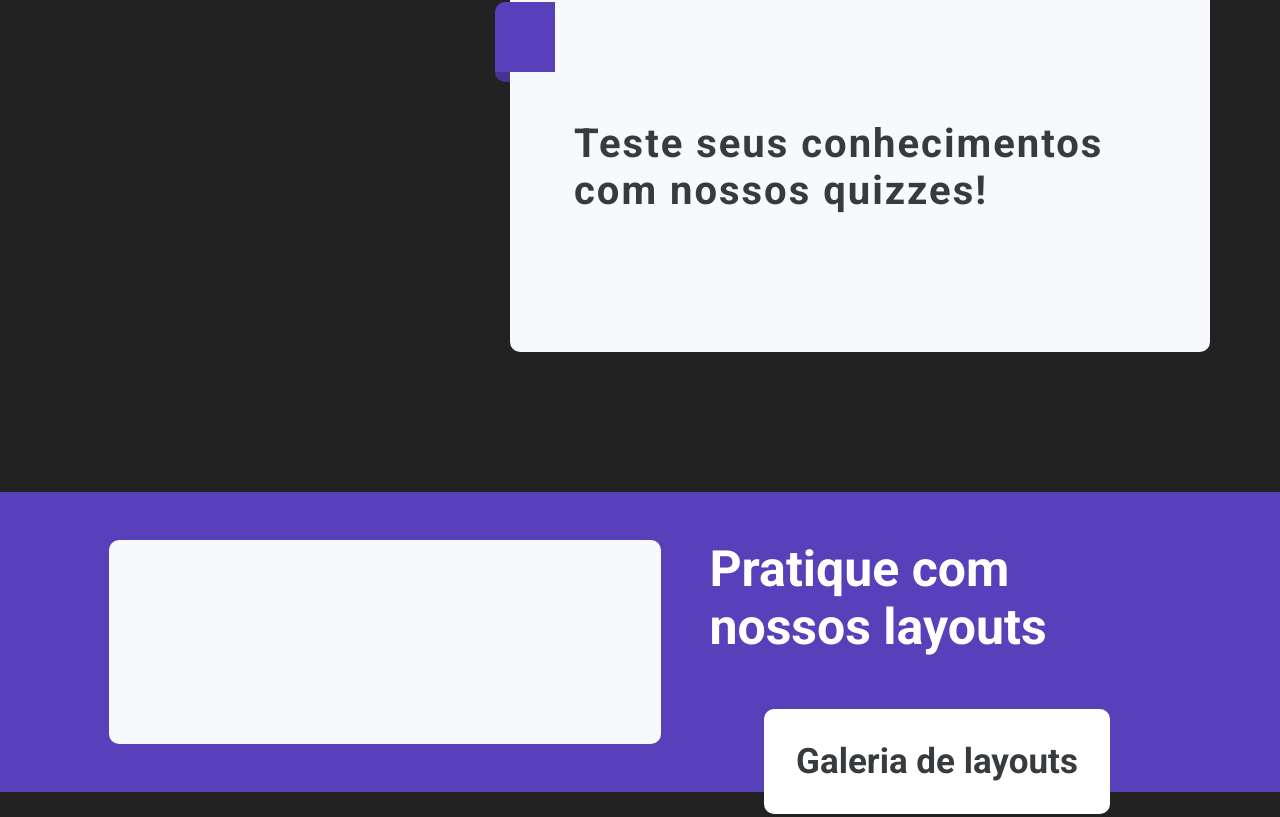
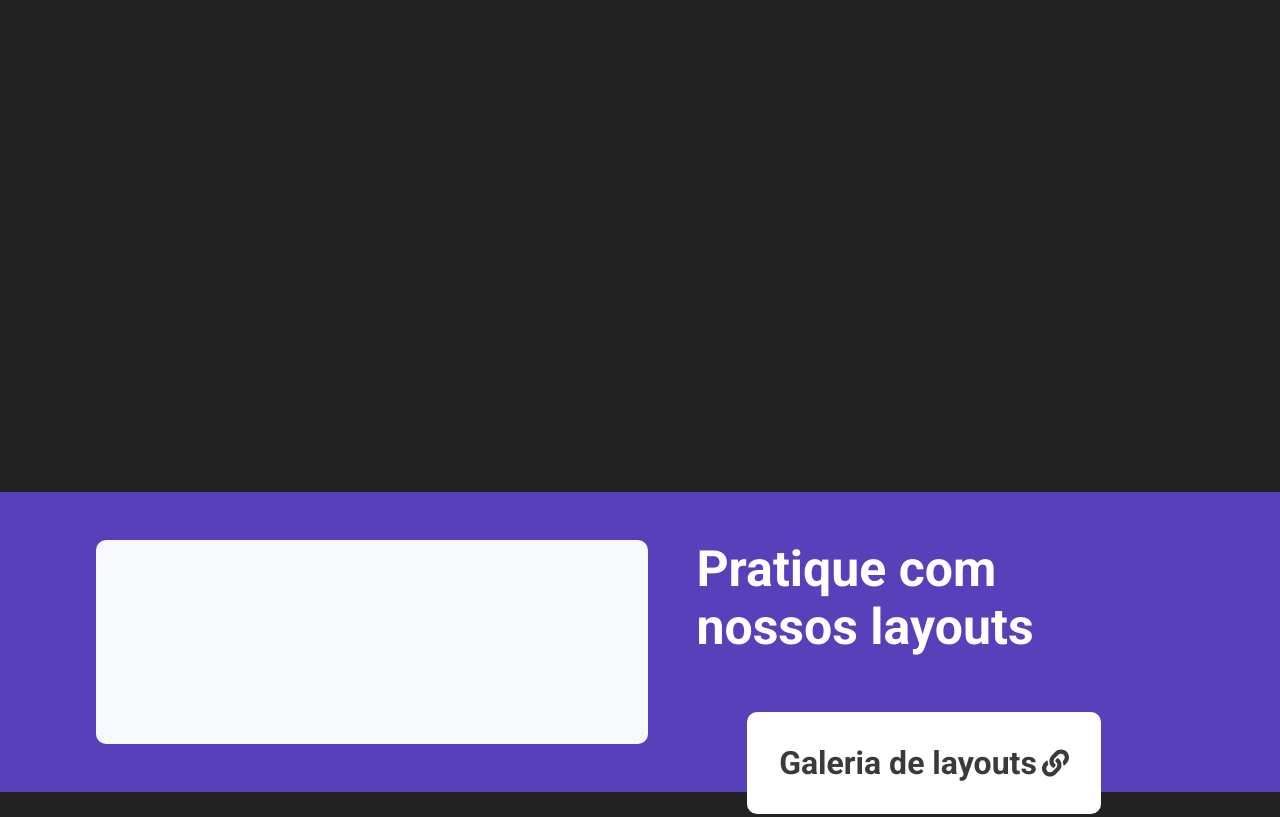
Before and after one commit to DuoFront/DuoFront-React, a React (Vite) app: page / in a window 1280 px wide. Shown: the part 1663-2480 px from the top of the page. Built offline with nearby package versions, Linux system fonts and the light colour scheme; a web font is replaced by a local one.

Commit message:
just animations in cards and buttons

```diff
--- a/package.json
+++ b/package.json
@@ -10,6 +10,7 @@
     "@fortawesome/fontawesome-svg-core": "^1.2.36",
     "@fortawesome/free-solid-svg-icons": "^5.15.4",
     "@fortawesome/react-fontawesome": "^0.1.16",
+    "aos": "^3.0.0-beta.6",
     "prop-types": "^15.7.2",
     "react": "^17.0.0",
     "react-dom": "^17.0.0",
--- a/src/Components/Main/Button/Button.scss
+++ b/src/Components/Main/Button/Button.scss
@@ -9,11 +9,11 @@
   height: 70px;
   border-radius: 10px;
   font-weight: bold;
-  color: red;
   color: variables.$text-color;
   font-size: 30px;
   background-color: variables.$bg-card;
   position: relative;
+  cursor: pointer;
 
   &::before{
     content: '';
@@ -27,6 +27,10 @@
     z-index: -1;
     bottom: -13px;
     left: 10px;
-
+    transition: all .7s;
 }
+  &:hover::before {
+    background-color: darken(variables.$second-color, 10%);
+    filter: drop-shadow(1px 1px 2px variables.$second-color);
+  }
 }
--- a/src/Components/Main/Card/Card.jsx
+++ b/src/Components/Main/Card/Card.jsx
@@ -1,9 +1,12 @@
 import React from "react"
+import AOS from 'aos';
+import 'aos/dist/aos.css';
 
 export function Card({children, style}){
   return(
-    <article className={style}>
+    <article data-aos="flip-up" className={style}>
       {children}
+      {AOS.init()}
     </article>
   )
 }
--- a/src/Components/Main/Card/Card.scss
+++ b/src/Components/Main/Card/Card.scss
@@ -1,4 +1,5 @@
 @use '../../../styles/variables';
+@use '../../../styles/mixins';
 
 .card {
   max-width: 700px;
--- a/src/Components/Main/Layouts/Layout.jsx
+++ b/src/Components/Main/Layouts/Layout.jsx
@@ -1,3 +1,5 @@
+import { FontAwesomeIcon } from "@fortawesome/react-fontawesome"
+import { faLink } from '@fortawesome/free-solid-svg-icons'
 import React from "react"
 import './Layout.scss'
 
@@ -9,6 +11,7 @@
         <p className="layout__title">Pratique com nossos layouts</p>
         <a className="layout__link" href="">
           Galeria de layouts
+          <FontAwesomeIcon className="layout__icon" icon={faLink}/>
         </a>
       </div>
     </section>
--- a/src/Components/Main/Layouts/Layout.scss
+++ b/src/Components/Main/Layouts/Layout.scss
@@ -19,6 +19,7 @@
 
 &__text {
    max-width: 50%;
+   width: 100%;
    height: 100%;
    display: flex;
    flex-direction: column;
@@ -29,6 +30,7 @@
 
 &__title {
     max-width: 500px;
+    width: 100%;
     font-size: 50px;
     font-weight: bold;
     color: variables.$primary-color;
@@ -44,9 +46,13 @@
   align-items: center;
   background-color: variables.$primary-color;
   padding: 2rem;
-  font-size: 35px;
+  font-size: 2rem;
   font-weight: bold;
   color: variables.$text-color;
   border-radius: 10px;
 }
+
+&__icon {
+  padding-left: 5px;
 }
+}
--- a/src/styles/_mixins.scss
+++ b/src/styles/_mixins.scss
@@ -133,15 +133,13 @@
         }
     }
 
-    @keyframes descendoTexto {
-        0% {
-          opacity: 0;
-          display: none;
-         }
-        100% {
-          opacity: 1;
-          display: block;
-        }
+    @keyframes cards {
+      from {
+        opacity: 0;
+      }
+      to {
+        opacity: 1;
+      }
     }
 
     @keyframes winner {
```
Also changed, not shown: 1 other file (tests, documents, lock files or other folders).
